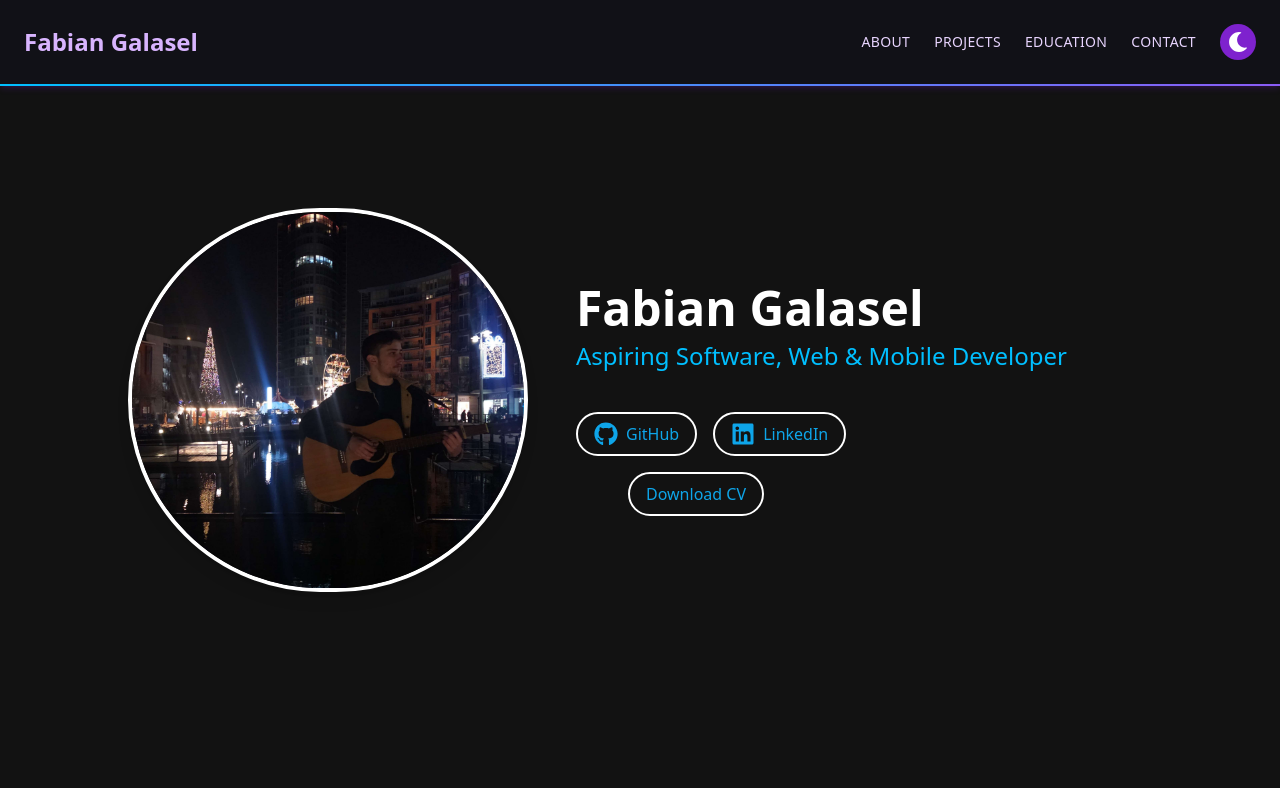
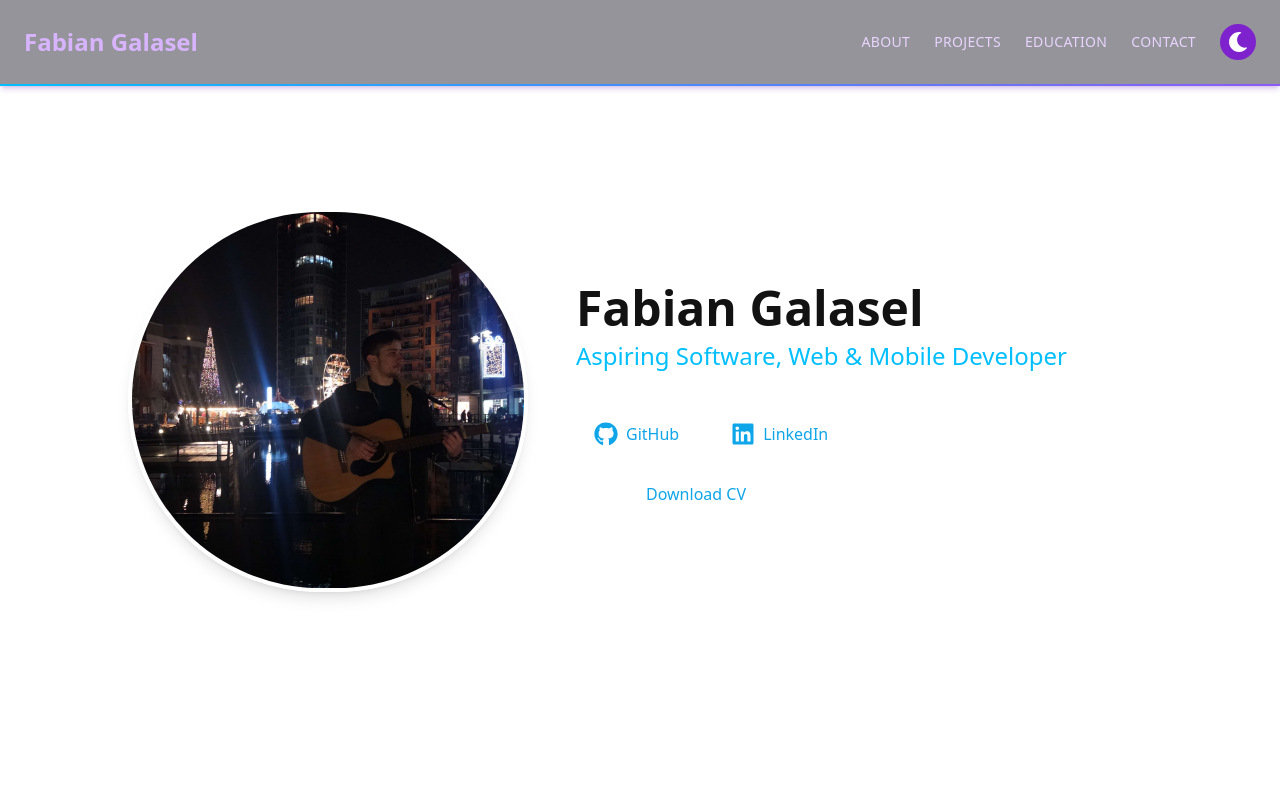
Before and after one commit to FabianC1/PortfolioWebsite, a React (Vite) app: page / in a window 1280 px wide. Shown: the top 788 px of the page. Built offline with nearby package versions, Linux system fonts and the light colour scheme.

Commit message:
Implemented logic for toggle

```diff
--- a/src/App.tsx
+++ b/src/App.tsx
@@ -309,7 +309,7 @@
   };
   return (
 
-    <div className="min-h-screen bg-charcoalBlack text-white font-sans w-full overflow-x-hidden">
+    <div className="min-h-screen font-sans w-full overflow-x-hidden bg-white text-charcoalBlack dark:bg-charcoalBlack dark:text-white transition-colors duration-300">
 
       <Helmet>
         <title>Fabian Galasel Portfolio</title>
--- a/src/ThemeContext.tsx
+++ b/src/ThemeContext.tsx
@@ -32,7 +32,7 @@
   );
 };
 
-// ✅ This avoids Fast Refresh conflict
+
 export const useTheme = () => {
   const context = useContext(ThemeContext);
   if (!context) throw new Error('useTheme must be used within ThemeProvider');
--- a/tailwind.config.js
+++ b/tailwind.config.js
@@ -1,5 +1,6 @@
 // tailwind.config.js
 export default {
+  darkMode: 'class',
   content: ["./index.html", "./src/**/*.{js,ts,jsx,tsx}"],
   theme: {
     extend: {
```
